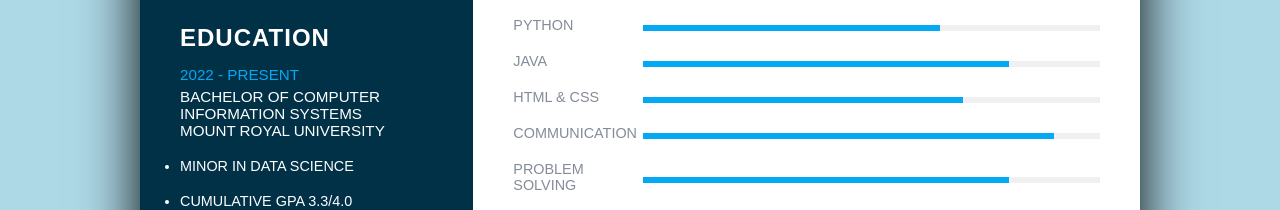
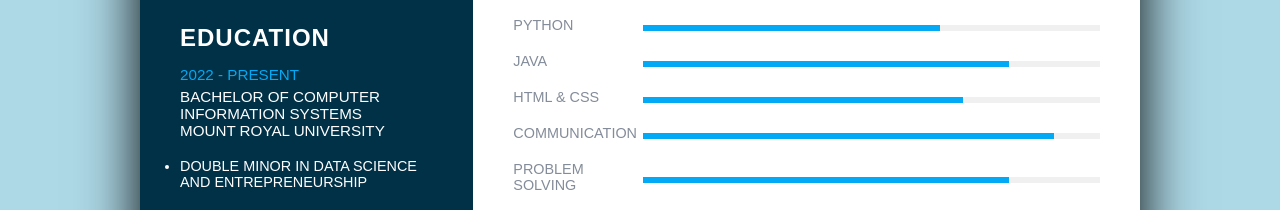
Before and after one commit to Ryanng3/Resume, a plain HTML site: page Resume/index.html in a window 1280 px wide. Shown: the part 559-769 px from the top of the page. Drawn offline with Linux system fonts and the light colour scheme.

Commit message:
Update index.html

```diff
--- a/Resume/index.html
+++ b/Resume/index.html
@@ -80,7 +80,7 @@
               <h4>Bachelor of Computer Information Systems</h4>
               <h4>Mount Royal University</h4>
             </li>
-            <li class="bullet">Minor in Data Science</li>
+            <li class="bullet">Double Minor in Data Science and Entrepreneurship</li>
             <li class="bullet">Cumulative GPA 3.3/4.0</li>
             <li class="bullet">Anticipated graduation 2026</li>
           </ul>
```
